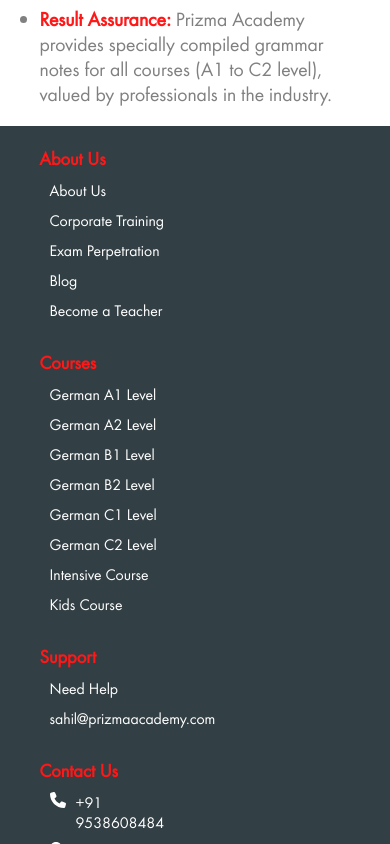
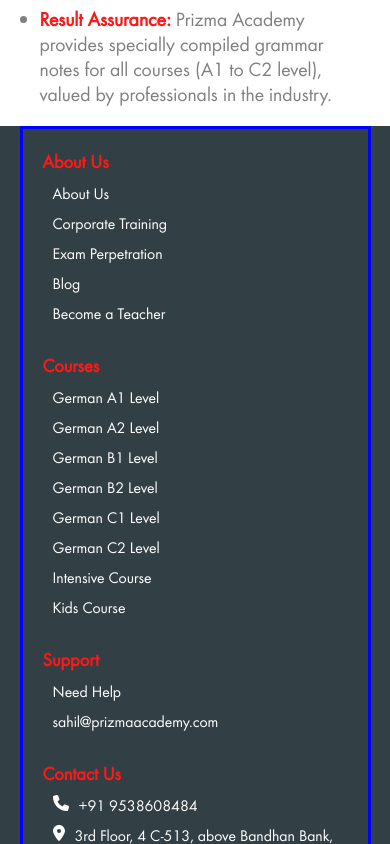
Before and after one commit to PrajwalHS2609/Language-Classes, a React (Create React App) app: page / in a window 390 px wide. Shown: the part 9460-10304 px from the top of the page. Built offline with nearby package versions, Linux system fonts and the light colour scheme.

Commit message:
footer update

```diff
--- a/src/Components/Footer/Footer.css
+++ b/src/Components/Footer/Footer.css
@@ -63,7 +63,7 @@
 }
 @media screen and (min-width: 320px) and (max-width: 768px) {
   .footer1Container {
-    /* border: solid blue; */
+    border: solid blue;
     display: flex;
     justify-content: space-evenly;
     align-items: flex-start;
@@ -73,7 +73,7 @@
   }
   .footer1Content {
     /* border: solid green; */
-    width: 50%;
+    width: 100%;
   }
   .footer2Container > ul {
     width: 100%;
```
